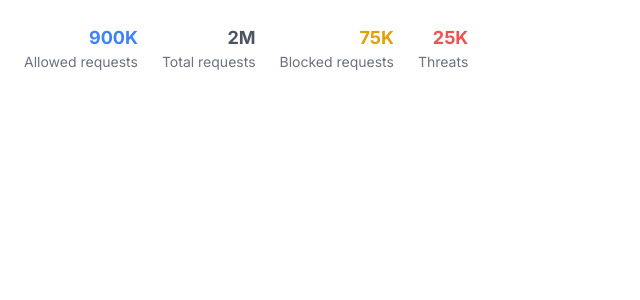
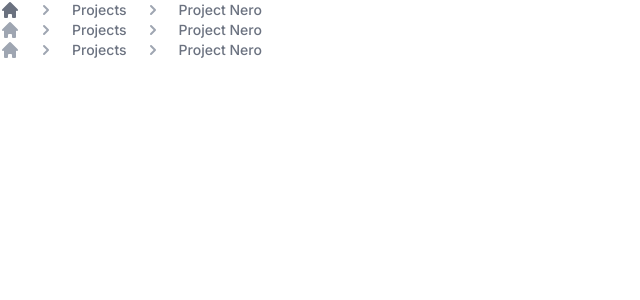
Before and after one commit to hnordt/web-template, a Next.js app: page / in a window 1280 px wide. Shown: the top 300 px of the page, without its empty margins (0-640 px from the left). Built offline with nearby package versions, Linux system fonts and the light colour scheme.

Commit message:
chore: Adding breadcrumb outline

```diff
--- a/src/pages/index.js
+++ b/src/pages/index.js
@@ -1,16 +1,88 @@
 import React from "react"
-import Stats from "components/Stats"
-import Stat from "components/Stat"
+
+function Breadcrumbs(props) {
+  return <nav>{props.children}</nav>
+}
+
+function Breadcrumb(props) {
+  return (
+    <ol className="flex items-center space-x-4">
+      <li>
+        <div>
+          <a href="#" className="text-gray-400 hover:text-gray-500">
+            {/* Heroicon name: home */}
+            <svg
+              className="flex-shrink-0 h-5 w-5 transition duration-150 ease-in-out"
+              aria-hidden="true"
+              xmlns="http://www.w3.org/2000/svg"
+              viewBox="0 0 20 20"
+              fill="currentColor"
+            >
+              <path d="M10.707 2.293a1 1 0 00-1.414 0l-7 7a1 1 0 001.414 1.414L4 10.414V17a1 1 0 001 1h2a1 1 0 001-1v-2a1 1 0 011-1h2a1 1 0 011 1v2a1 1 0 001 1h2a1 1 0 001-1v-6.586l.293.293a1 1 0 001.414-1.414l-7-7z" />
+            </svg>
+          </a>
+          <span className="sr-only">Home</span>
+        </div>
+      </li>
+      <li>
+        <div className="flex items-center space-x-4">
+          {/* Heroicon name: chevron-right */}
+          <svg
+            className="flex-shrink-0 h-5 w-5 text-gray-400"
+            aria-hidden="true"
+            xmlns="http://www.w3.org/2000/svg"
+            viewBox="0 0 20 20"
+            fill="currentColor"
+          >
+            <path
+              fillRule="evenodd"
+              d="M7.293 14.707a1 1 0 010-1.414L10.586 10 7.293 6.707a1 1 0 011.414-1.414l4 4a1 1 0 010 1.414l-4 4a1 1 0 01-1.414 0z"
+              clipRule="evenodd"
+            />
+          </svg>
+          <a
+            href="#"
+            className="text-sm leading-5 font-medium text-gray-500 hover:text-gray-700 transition duration-150 ease-in-out"
+          >
+            Projects
+          </a>
+        </div>
+      </li>
+      <li>
+        <div className="flex items-center space-x-4">
+          {/* Heroicon name: chevron-right */}
+          <svg
+            className="flex-shrink-0 h-5 w-5 text-gray-400"
+            aria-hidden="true"
+            xmlns="http://www.w3.org/2000/svg"
+            viewBox="0 0 20 20"
+            fill="currentColor"
+          >
+            <path
+              fillRule="evenodd"
+              d="M7.293 14.707a1 1 0 010-1.414L10.586 10 7.293 6.707a1 1 0 011.414-1.414l4 4a1 1 0 010 1.414l-4 4a1 1 0 01-1.414 0z"
+              clipRule="evenodd"
+            />
+          </svg>
+          <a
+            href="#"
+            aria-current="page"
+            className="text-sm leading-5 font-medium text-gray-500 hover:text-gray-700 transition duration-150 ease-in-out"
+          >
+            Project Nero
+          </a>
+        </div>
+      </li>
+    </ol>
+  )
+}
 
 export default function Index() {
   return (
-    <main className="p-6">
-      <Stats>
-        <Stat variant="primary" label="Allowed requests" value="900K" />
-        <Stat variant="secondary" label="Total requests" value="2M" />
-        <Stat variant="warning" label="Blocked requests" value="75K" />
-        <Stat variant="danger" label="Threats" value="25K" />
-      </Stats>
-    </main>
+    <Breadcrumbs>
+      <Breadcrumb href="/requests">Requests</Breadcrumb>
+      <Breadcrumb href="/threats">Threats</Breadcrumb>
+      <Breadcrumb current>By user</Breadcrumb>
+    </Breadcrumbs>
   )
 }
```
